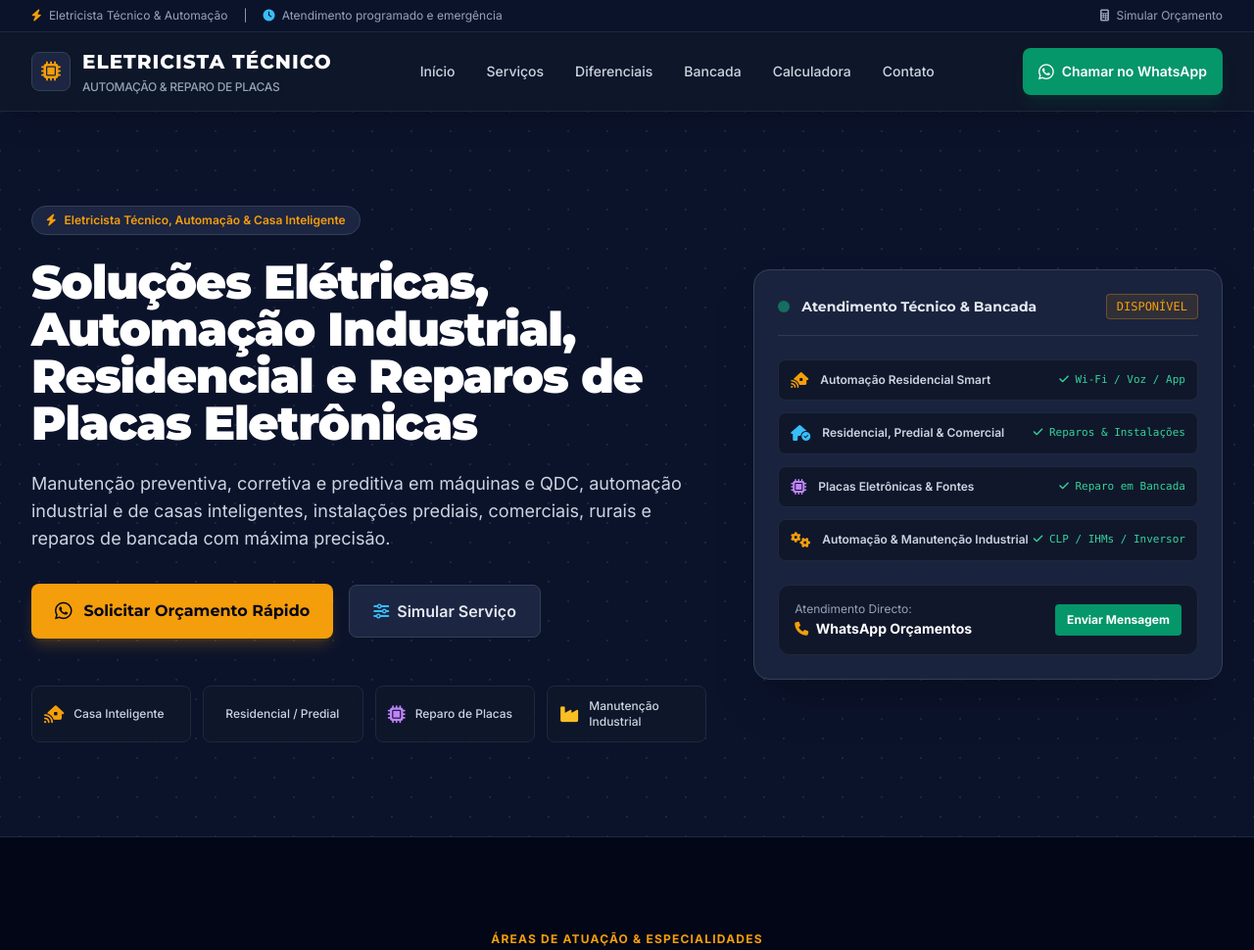
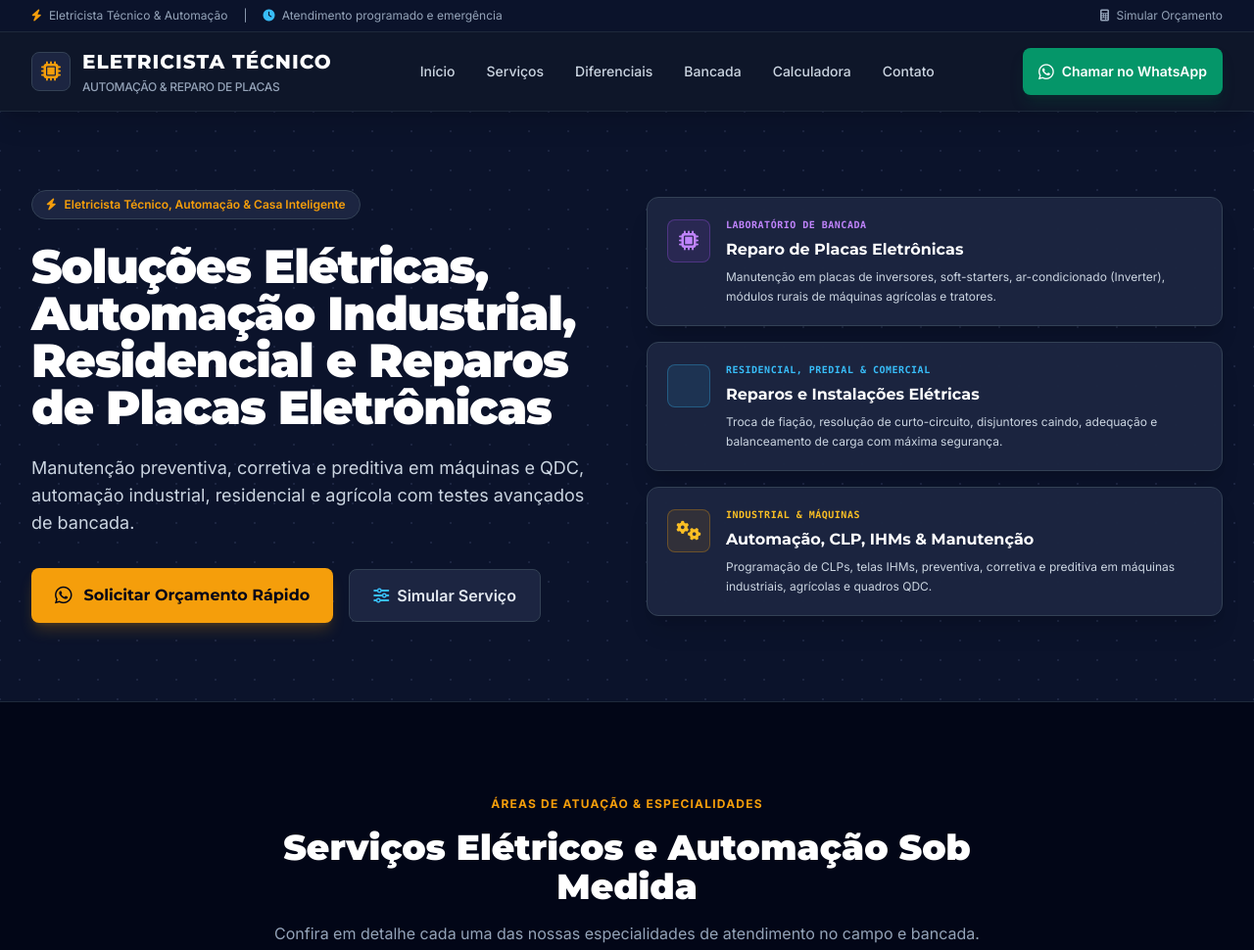
Before and after one commit to edsontecele-tech/Eletricista-Tecnico, a plain HTML site: page index.html in a window 1280 px wide. Shown: the top 970 px of the page at 98% size. Drawn offline with nearby package versions, Linux system fonts and the light colour scheme.

Commit message:
Update index.html

```diff
--- a/index.html
+++ b/index.html
@@ -135,12 +135,12 @@
         </div>
     </header>
 
-    <!-- Hero Section -->
-    <section id="inicio" class="relative circuit-bg py-16 lg:py-24 overflow-hidden border-b border-slate-800">
-        <div class="max-w-7xl mx-auto px-4 sm:px-8 relative z-10 grid grid-cols-1 lg:grid-cols-12 gap-12 items-center">
+    <!-- Hero Section com Destaques Diretos -->
+    <section id="inicio" class="relative circuit-bg py-12 lg:py-20 overflow-hidden border-b border-slate-800">
+        <div class="max-w-7xl mx-auto px-4 sm:px-8 relative z-10 grid grid-cols-1 lg:grid-cols-12 gap-10 items-center">
 
             <!-- Left Hero Content -->
-            <div class="lg:col-span-7 space-y-6 text-center lg:text-left">
+            <div class="lg:col-span-6 space-y-6 text-center lg:text-left">
 
                 <!-- Tag Badge -->
                 <div class="inline-flex items-center gap-2 bg-industrial-800 border border-slate-700 text-amberGlow text-xs font-semibold px-3.5 py-1.5 rounded-full">
@@ -155,7 +155,7 @@
 
                 <!-- Subtitle -->
                 <p class="text-slate-300 text-base sm:text-lg leading-relaxed max-w-2xl mx-auto lg:mx-0">
-                    Manutenção preventiva, corretiva e preditiva em máquinas e QDC, automação industrial e de casas inteligentes, instalações prediais, comerciais, rurais e reparos de bancada com máxima precisão.
+                    Manutenção preventiva, corretiva e preditiva em máquinas e QDC, automação industrial, residencial e agrícola com testes avançados de bancada.
                 </p>
 
                 <!-- Action Buttons -->
@@ -173,91 +173,65 @@
                         <span>Simular Serviço</span>
                     </a>
                 </div>
+            </div>
 
-                <!-- Trust Badges List -->
-                <div class="pt-6 grid grid-cols-2 sm:grid-cols-4 gap-3 text-left">
-                    <div class="p-3 rounded-lg bg-slate-900/80 border border-slate-800 flex items-center gap-2.5">
-                        <i class="fa-solid fa-house-signal text-amberGlow text-lg"></i>
-                        <span class="text-xs font-medium text-slate-300">Casa Inteligente</span>
-                    </div>
-                    <div class="p-3 rounded-lg bg-slate-900/80 border border-slate-800 flex items-center gap-2.5">
-                        <i class="fa-solid fa-house-plug text-electricBlue text-lg"></i>
-                        <span class="text-xs font-medium text-slate-300">Residencial / Predial</span>
-                    </div>
-                    <div class="p-3 rounded-lg bg-slate-900/80 border border-slate-800 flex items-center gap-2.5">
-                        <i class="fa-solid fa-microchip text-purple-400 text-lg"></i>
-                        <span class="text-xs font-medium text-slate-300">Reparo de Placas</span>
-                    </div>
-                    <div class="p-3 rounded-lg bg-slate-900/80 border border-slate-800 flex items-center gap-2.5">
-                        <i class="fa-solid fa-industry text-amber-400 text-lg"></i>
-                        <span class="text-xs font-medium text-slate-300">Manutenção Industrial</span>
+            <!-- Right Hero Section: Destaques Técnicos Principais (Substituindo o quadro antigo) -->
+            <div class="lg:col-span-6 space-y-4">
+
+                <!-- Destaque 1: Reparo de Placas Eletrônicas Especializadas -->
+                <div class="bg-industrial-800/95 border border-slate-700 rounded-xl p-5 shadow-xl hover:border-purple-400 transition-all">
+                    <div class="flex items-start gap-4">
+                        <div class="w-11 h-11 rounded-lg bg-purple-500/10 border border-purple-500/30 text-purple-400 flex items-center justify-center text-xl flex-shrink-0 mt-0.5">
+                            <i class="fa-solid fa-microchip"></i>
+                        </div>
+                        <div class="space-y-1.5">
+                            <span class="text-[10px] font-mono text-purple-400 uppercase tracking-wider block font-semibold">Laboratório de Bancada</span>
+                            <h3 class="font-heading font-bold text-base text-white">Reparo de Placas Eletrônicas</h3>
+                            <p class="text-xs text-slate-300 leading-relaxed">
+                                Manutenção em placas de inversores, soft-starters, ar-condicionado (Inverter), módulos rurais de máquinas agrícolas e tratores.
+                            </p>
+                        </div>
                     </div>
                 </div>
-            </div>
 
-            <!-- Right Hero Card Display -->
-            <div class="lg:col-span-5 relative">
-                <div class="relative bg-industrial-800/90 border border-slate-700 rounded-2xl p-6 shadow-2xl space-y-6">
-                    <div class="flex justify-between items-center border-b border-slate-700/80 pb-4">
-                        <div class="flex items-center gap-3">
-                            <span class="w-3 h-3 rounded-full bg-emerald-500 animate-pulse"></span>
-                            <span class="font-heading font-bold text-sm text-slate-200">Atendimento Técnico & Bancada</span>
+                <!-- Destaque 2: Reparos e Instalações Elétricas (Residencial, Predial e Comercial) -->
+                <div class="bg-industrial-800/95 border border-slate-700 rounded-xl p-5 shadow-xl hover:border-electricBlue transition-all">
+                    <div class="flex items-start gap-4">
+                        <div class="w-11 h-11 rounded-lg bg-electricBlue/10 border border-electricBlue/30 text-electricBlue flex items-center justify-center text-xl flex-shrink-0 mt-0.5">
+                            <i class="fa-solid fa-house-plug"></i>
                         </div>
-                        <span class="text-xs text-amberGlow bg-amberGlow/10 px-2.5 py-1 rounded border border-amberGlow/30 font-mono">DISPONÍVEL</span>
-                    </div>
-
-                    <!-- Tech Items Grid -->
-                    <div class="space-y-3">
-                        <div class="flex items-center justify-between bg-slate-900/90 p-3 rounded-lg border border-slate-800">
-                            <div class="flex items-center gap-3">
-                                <i class="fa-solid fa-house-signal text-amberGlow"></i>
-                                <span class="text-xs font-semibold text-slate-300">Automação Residencial Smart</span>
-                            </div>
-                            <span class="text-[11px] text-emerald-400 font-mono"><i class="fa-solid fa-check"></i> Wi-Fi / Voz / App</span>
-                        </div>
-
-                        <div class="flex items-center justify-between bg-slate-900/90 p-3 rounded-lg border border-slate-800">
-                            <div class="flex items-center gap-3">
-                                <i class="fa-solid fa-house-circle-check text-electricBlue"></i>
-                                <span class="text-xs font-semibold text-slate-300">Residencial, Predial & Comercial</span>
-                            </div>
-                            <span class="text-[11px] text-emerald-400 font-mono"><i class="fa-solid fa-check"></i> Reparos & Instalações</span>
-                        </div>
-
-                        <div class="flex items-center justify-between bg-slate-900/90 p-3 rounded-lg border border-slate-800">
-                            <div class="flex items-center gap-3">
-                                <i class="fa-solid fa-microchip text-purple-400"></i>
-                                <span class="text-xs font-semibold text-slate-300">Placas Eletrônicas & Fontes</span>
-                            </div>
-                            <span class="text-[11px] text-emerald-400 font-mono"><i class="fa-solid fa-check"></i> Reparo em Bancada</span>
-                        </div>
-
-                        <div class="flex items-center justify-between bg-slate-900/90 p-3 rounded-lg border border-slate-800">
-                            <div class="flex items-center gap-3">
-                                <i class="fa-solid fa-gears text-amber-500"></i>
-                                <span class="text-xs font-semibold text-slate-300">Automação & Manutenção Industrial</span>
-                            </div>
-                            <span class="text-[11px] text-emerald-400 font-mono"><i class="fa-solid fa-check"></i> CLP / IHMs / Inversor</span>
+                        <div class="space-y-1.5">
+                            <span class="text-[10px] font-mono text-electricBlue uppercase tracking-wider block font-semibold">Residencial, Predial & Comercial</span>
+                            <h3 class="font-heading font-bold text-base text-white">Reparos e Instalações Elétricas</h3>
+                            <p class="text-xs text-slate-300 leading-relaxed">
+                                Troca de fiação, resolução de curto-circuito, disjuntores caindo, adequação e balanceamento de carga com máxima segurança.
+                            </p>
                         </div>
                     </div>
+                </div>
 
-                    <!-- Quick Contact Info -->
-                    <div class="bg-slate-900/90 p-4 rounded-xl border border-slate-800 flex items-center justify-between">
-                        <div class="space-y-0.5">
-                            <p class="text-xs text-slate-400">Atendimento Directo:</p>
-                            <p class="text-sm font-bold text-white"><i class="fa-solid fa-phone text-amberGlow mr-1"></i> WhatsApp Orçamentos</p>
+                <!-- Destaque 3: Automação & Manutenção Industrial -->
+                <div class="bg-industrial-800/95 border border-slate-700 rounded-xl p-5 shadow-xl hover:border-amber-400 transition-all">
+                    <div class="flex items-start gap-4">
+                        <div class="w-11 h-11 rounded-lg bg-amber-500/10 border border-amber-500/30 text-amber-400 flex items-center justify-center text-xl flex-shrink-0 mt-0.5">
+                            <i class="fa-solid fa-gears"></i>
                         </div>
-                        <a href="https://wa.me/5554991377506" target="_blank" class="text-xs bg-emerald-600 hover:bg-emerald-500 text-white font-bold py-2 px-3 rounded">
-                            Enviar Mensagem
-                        </a>
+                        <div class="space-y-1.5">
+                            <span class="text-[10px] font-mono text-amber-400 uppercase tracking-wider block font-semibold">Industrial & Máquinas</span>
+                            <h3 class="font-heading font-bold text-base text-white">Automação, CLP, IHMs & Manutenção</h3>
+                            <p class="text-xs text-slate-300 leading-relaxed">
+                                Programação de CLPs, telas IHMs, preventiva, corretiva e preditiva em máquinas industriais, agrícolas e quadros QDC.
+                            </p>
+                        </div>
                     </div>
                 </div>
+
             </div>
 
         </div>
     </section>
 
-    <!-- Services Section -->
+    <!-- Services Section Completa -->
     <section id="servicos" class="py-16 lg:py-24 bg-slate-950 border-b border-slate-800">
         <div class="max-w-7xl mx-auto px-4 sm:px-8">
 
@@ -267,7 +241,7 @@
                     Serviços Elétricos e Automação Sob Medida
                 </p>
                 <p class="text-slate-400 text-sm sm:text-base">
-                    Do pequeno reparo residencial e automação de casas inteligentes até a manutenção industrial, CLP, IHMs e reparo de placas.
+                    Confira em detalhe cada uma das nossas especialidades de atendimento no campo e bancada.
                 </p>
             </div>
 
@@ -310,7 +284,7 @@
                     </ul>
                 </div>
 
-                <!-- Card 2: Reparo de Placas Eletrônicas (Atualizado) -->
+                <!-- Card 2: Reparo de Placas Eletrônicas -->
                 <div class="service-card eletronica bg-industrial-800 border border-slate-700 rounded-xl p-6 hover:border-amberGlow transition-all group glow-effect">
                     <div class="w-12 h-12 rounded-lg bg-purple-500/10 border border-purple-500/30 text-purple-400 flex items-center justify-center text-2xl mb-4 group-hover:scale-110 transition-transform">
                         <i class="fa-solid fa-microchip"></i>
```
